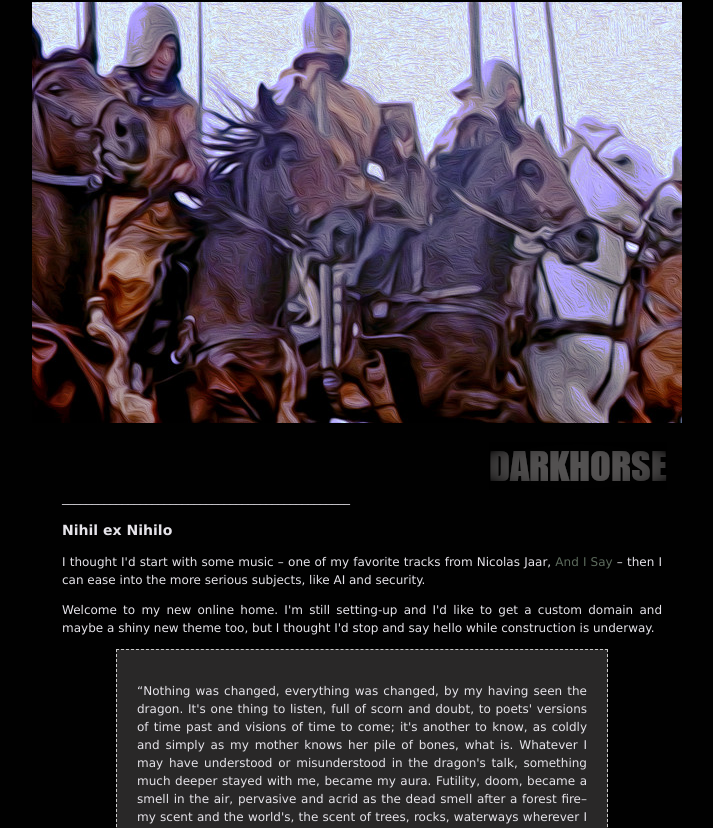
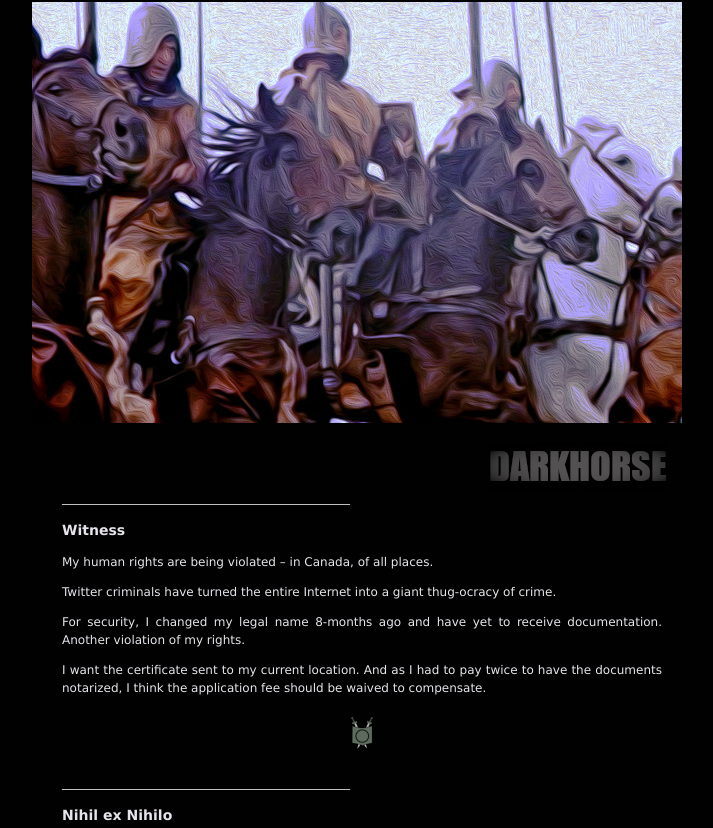
Before and after one commit to gi-Josie/gi-Josie, a plain HTML site: page index.html in a window 1280 px wide. Shown: the part 116-944 px from the top of the page, without its empty margins (293-1006 px from the left). Drawn offline with Linux system fonts and the light colour scheme.

Commit message:
Add files via upload

```diff
--- a/index.html
+++ b/index.html
@@ -118,6 +118,24 @@ a:hover {
 
     <p>________________________________________________</p>
 
+    <h3>Witness</h3>
+
+    <p>My human rights are being violated &ndash; in Canada, of all places.</p>
+
+    <p>Twitter criminals have turned the entire Internet into a giant thug-ocracy of crime.</p>
+
+    <p>For security, I changed my legal name 8-months ago and have yet to receive documentation. Another violation of my
+    rights.</p>
+
+    <p>I want the certificate sent to my current location. And as I had to pay twice to have the documents notarized, I think the
+    application fee should be waived to compensate.</p>
+
+  <div class="end">
+    <center><img src="favicon32x32.png"></center>
+  </div>
+
+    <p>________________________________________________</p>
+
     <h3>Nihil ex Nihilo</h3>
 
     <p>I thought I'd start with some music &ndash; one of my favorite tracks from Nicolas Jaar, <a href="https://youtu.be/4mYdawsQt5o" target="_blank">And I Say</a> &ndash; then I can ease into the more serious subjects, like AI and security.</p>
@@ -136,8 +154,6 @@ a:hover {
 </div>
 
 <p>I'll refrain from forecasting until I'm actually hired and paid to forecast specific outcomes. Probably safer that way.</p>
-
-<p>Did you know that the US Navy is also on Ghost? That is very cool. I'm looking forward to discovering and reading all the blogs, newsletters and magazines here.</p>
 
   <div class="end">
     <center><img src="favicon32x32.png"></center>
```
